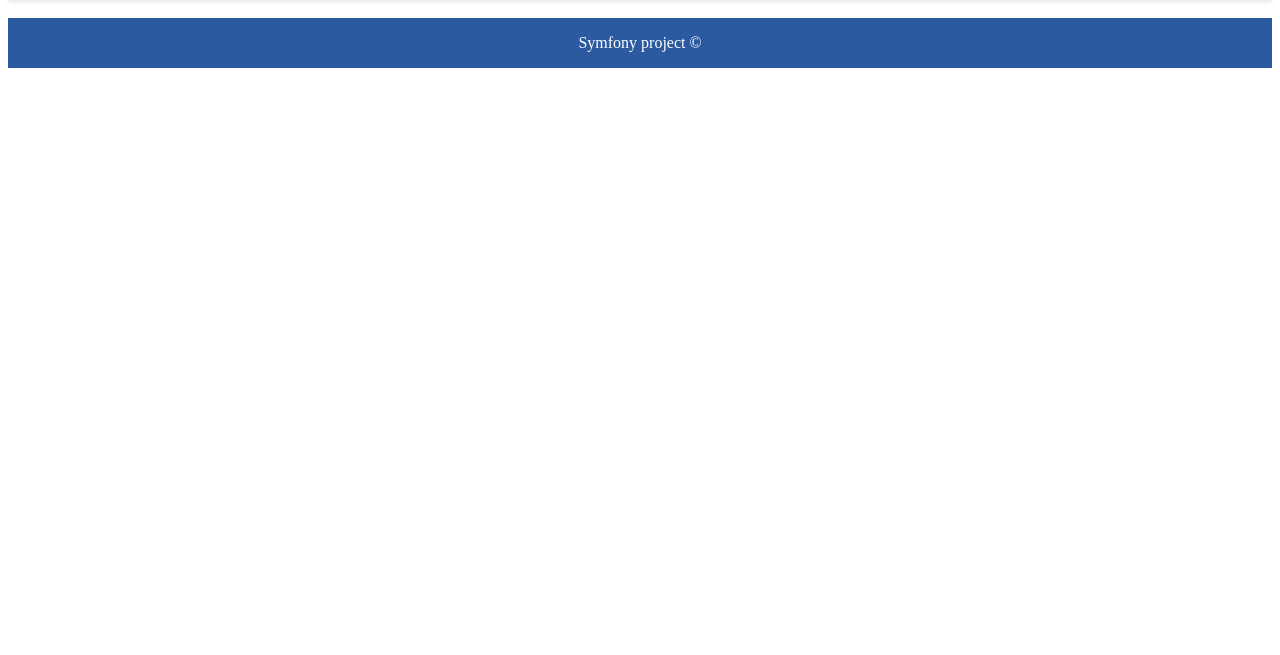
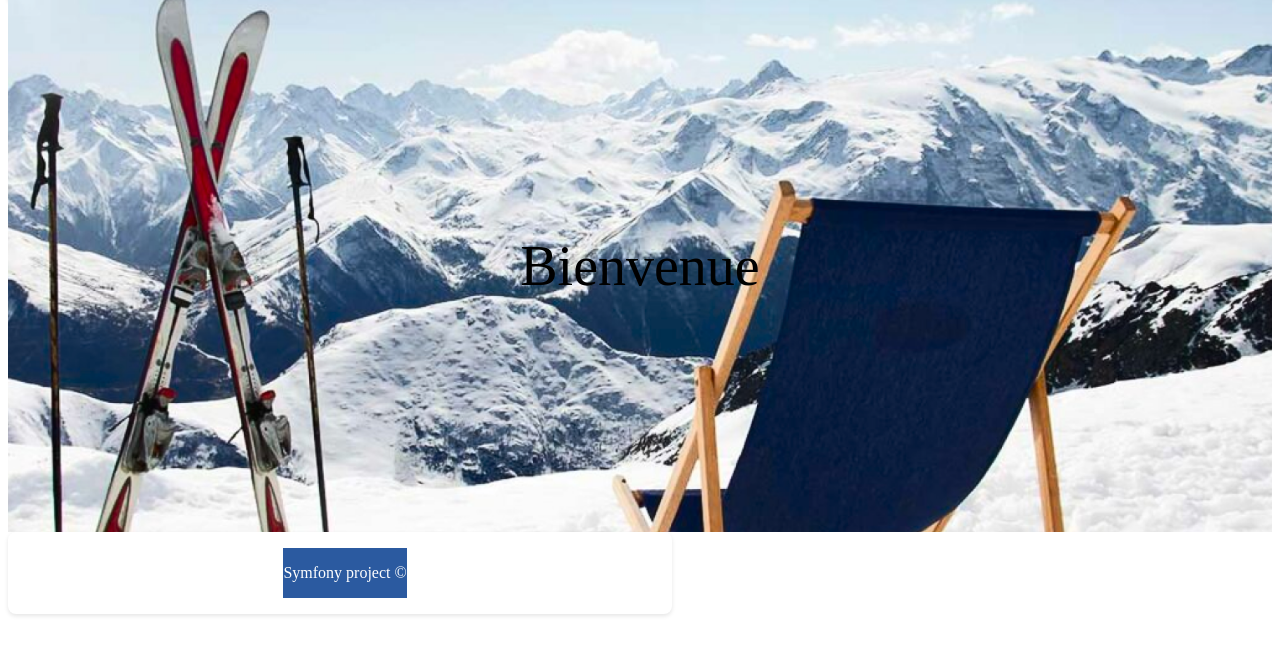
Before and after one commit to FannyGautierr/hackaton-symfony, a Symfony app: template skeleton/templates/app/index.html.twig in a window 1280 px wide. Shown: the part 62-717 px from the top of the page. Run offline with Twig, Linux system fonts and the light colour scheme; the template is opened without the code that fills it, so the values that code supplies are empty; some libraries are stand-ins or nearby versions.

Commit message:
:lipstick: added card + banner

```diff
--- a/skeleton/templates/app/index.html.twig
+++ b/skeleton/templates/app/index.html.twig
@@ -4,23 +4,83 @@
 
 {% block body %}
 <style>
-    .example-wrapper { margin: 1em auto; max-width: 800px; width: 95%; font: 18px/1.5 sans-serif; }
-    .example-wrapper code { background: #F5F5F5; padding: 2px 6px; }
+    .card {
+  display: flex;
+  flex-direction: row;
+  align-items: center;
+  justify-content: center;
+  background-color: white;
+  border-radius: 8px;
+  box-shadow: 0 2px 4px rgba(0, 0, 0, 0.1);
+  padding: 16px;
+  width: 50%;
+  gap:10px;
+}
+
+
+
+.left img {
+  max-width: 200px;
+}
+
+.right {
+  display: flex;
+  flex-direction: column;
+}
+
+.right h2 {
+  margin: 0;
+  font-size: 24px;
+  font-weight: bold;
+  color: #333;
+}
+
+.right p {
+  margin: 0;
+  font-size: 18px;
+  color: #666;
+}
+
+.right a {
+  text-decoration: none;
+}
+
+.banner {
+  background-image: url("img/banner.png");
+  background-size: cover;
+  color: black;
+  padding: 16px;
+  display: flex;
+  align-items: center;
+  justify-content: center;
+  height: 500px;
+}
+
+.banner h1 {
+  font-size: 56px;
+  font-weight: 400;
+  margin: 0;
+}
 
 </style>
+<div class="banner">
+<h1>Bienvenue</h1>
+</div>
 
-<div class="example-wrapper">
-    {% for domain in domains %}
-    <div>{{ domain.name }}</div>
+<div class="card">
+    <div class="left">
+        {% for domain in domains %}
+            <img src="{{ asset('img/domain.png') }}" alt="ski photo">
+    </div>
+    <div class="right">
+        <h2>{{ domain.name }}</h2>
         {% for station in stations %}
-        {% if station.domaine  ==  domain %}
-            <a href="{{ path('app_station',{'id':station.id}) }}">
-            <div>{{ station.name }}</div>
-
-            </a>
+            {% if station.domaine  ==  domain %}
+                <a href="{{ path('app_station',{'id':station.id}) }}"><p>{{ station.name }}</p></a>
             {% endif %}
         {% endfor %}
-    {% endfor %}
+    </div>
+        {% endfor %}
 </div>
 
 {% endblock %}
```
Also changed, not shown: skeleton/public/img/banner.png (added), skeleton/public/img/domain.png (added).
